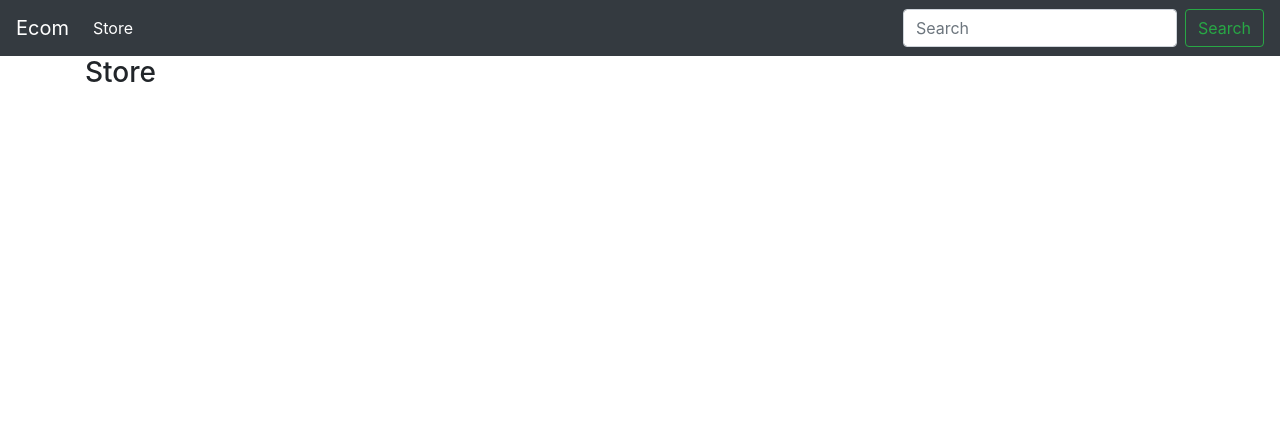
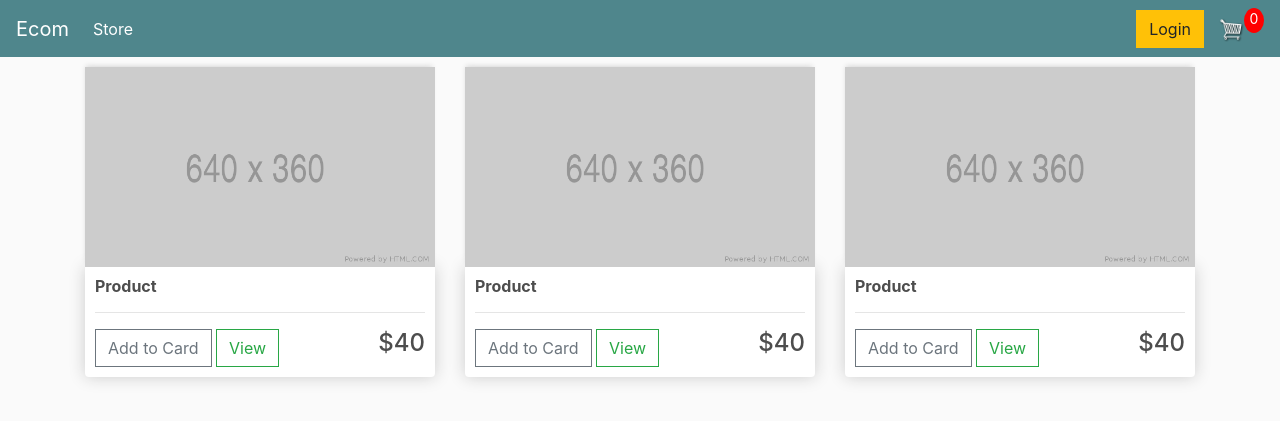
Before and after one commit to Islam1995/Ecommerce_project, a Django app: page / in a window 1280 px wide. Shown: the top 421 px of the page. Run offline with Django 5.2, Linux system fonts and the light colour scheme; some libraries are stand-ins or nearby versions.

Commit message:
add main.html and store.html and about html of store and main.css

```diff
--- /dev/null
+++ b/store/static/store/css/main.css
@@ -0,0 +1,99 @@
+body{
+	background-color: hsl(0, 0%, 98%);
+}
+
+h1,h2,h3,h4,h5,h6{
+	color:hsl(0, 0%, 30%);
+}
+
+.box-element{
+	box-shadow:hsl(0, 0%, 80%) 0 0 16px;
+	background-color: #fff;
+	border-radius: 4px;
+	padding: 10px;
+}
+
+.thumbnail{
+	width: 100%;
+	height: 200px;
+	-webkit-box-shadow: -1px -3px 5px -2px rgba(214,214,214,1);
+    -moz-box-shadow: -1px -3px 5px -2px rgba(214,214,214,1);
+    box-shadow: -1px -3px 5px -2px rgba(214,214,214,1);
+}
+
+.product{
+	border-radius: 0 0 4px 4px;
+}
+
+.bg-dark{
+	background-color: #4f868c!important;
+}
+
+#cart-icon{
+	width:25px;
+	display: inline-block;
+	margin-left: 15px;
+}
+
+#cart-total{
+	display: block;
+	text-align: center;
+	color:#fff;
+	background-color: red;
+	width: 20px;
+	height: 25px;
+	border-radius: 50%;
+	font-size: 14px;
+}
+
+.col-lg-4, .col-lg-6, .col-lg-8, .col-lg-12{
+	margin-top: 10px;
+}
+
+.btn{
+	border-radius: 0;
+}
+
+.row-image{
+	width: 100px;
+}
+
+.form-field{
+	width:250px;
+	display: inline-block;
+	padding: 5px;
+}
+
+.cart-row{
+	display: flex;
+    align-items: flex-stretch;
+    padding-bottom: 10px;
+    margin-bottom: 10px;
+    border-bottom: 1px solid #ececec;
+
+}
+
+.quantity{
+	display: inline-block;
+	font-weight: 700;
+	padding-right:10px;
+
+
+}
+
+.chg-quantity{
+	width: 12px;
+	cursor: pointer;
+	display: block;
+	margin-top: 5px;
+	transition:.1s;
+}
+
+.chg-quantity:hover{
+	opacity: .6;
+}
+
+
+.hidden{
+	display: none!important;
+}
--- a/store/templates/store/main.html
+++ b/store/templates/store/main.html
@@ -14,7 +14,7 @@
 </head>
 <body>
 
-            <nav class="navbar navbar-expand-lg navbar-dark bg-dark">
+        <nav class="navbar navbar-expand-lg navbar-dark bg-dark">
             <a class="navbar-brand" href="{% url 'store' %}">Ecom</a>
             <button class="navbar-toggler" type="button" data-toggle="collapse" data-target="#navbarSupportedContent" aria-controls="navbarSupportedContent" aria-expanded="false" aria-label="Toggle navigation">
                 <span class="navbar-toggler-icon"></span>
@@ -26,10 +26,14 @@
                     <a class="nav-link" href="{% url 'store' %}">Store <span class="sr-only">(current)</span></a>
                 </li>
                 </ul>
-                <form class="form-inline my-2 my-lg-0">
-                <input class="form-control mr-sm-2" type="search" placeholder="Search" aria-label="Search">
-                <button class="btn btn-outline-success my-2 my-sm-0" type="submit">Search</button>
-                </form>
+            <div class="form-inline my-2 my-lg-0">
+                <a href="#"class="btn btn-warning">Login</a>
+
+                <a href="{% url 'cart' %}">
+                    <img  id="cart-icon" src="{% static 'store/images/cart.png' %}">
+                </a>
+                <p id="cart-total">0</p>
+	        </div>
             </div>
         </nav>
 
--- a/store/templates/store/store.html
+++ b/store/templates/store/store.html
@@ -1,5 +1,37 @@
 
 {% extends "store/main.html" %}
+{% load static %}
 {% block content %}
-<h3>Store</h3>
+<div class="row">
+		<div class="col-lg-4">
+            <img class= "thumbnail" src="{% static 'store/images/placeholder.png'%}">
+			<div class="box-element product">
+            <h6><strong>Product</strong></h6>
+            <hr>
+            <button class="btn btn-outline-secondary add-btn">Add to Card</button>
+            <a class="btn btn-outline-success" href="#">View</a>
+            <h4 style="display: inline-block; float: right;">$40</h4>
+			</div>
+        </div>
+		<div class="col-lg-4">
+            <img class= "thumbnail" src="{% static 'store/images/placeholder.png'%}">
+			<div class="box-element product">
+            <h6><strong>Product</strong></h6>
+                <hr>
+            <button class="btn btn-outline-secondary add-btn">Add to Card</button>
+            <a class="btn btn-outline-success" href="#">View</a>
+            <h4 style="display: inline-block; float: right;">$40</h4>
+			</div>
+		</div>
+		<div class="col-lg-4">
+            <img class= "thumbnail" src="{% static 'store/images/placeholder.png'%}">
+			<div class="box-element product">
+            <h6><strong>Product</strong></h6>
+                <hr>
+            <button class="btn btn-outline-secondary add-btn">Add to Card</button>
+            <a class="btn btn-outline-success" href="#">View</a>
+            <h4 style="display: inline-block; float: right;">$40</h4>
+			</div>
+		</div>
+    </div>
 {% endblock content %}
```
Also changed, not shown: store/static/store/images/placeholder.png (added).
